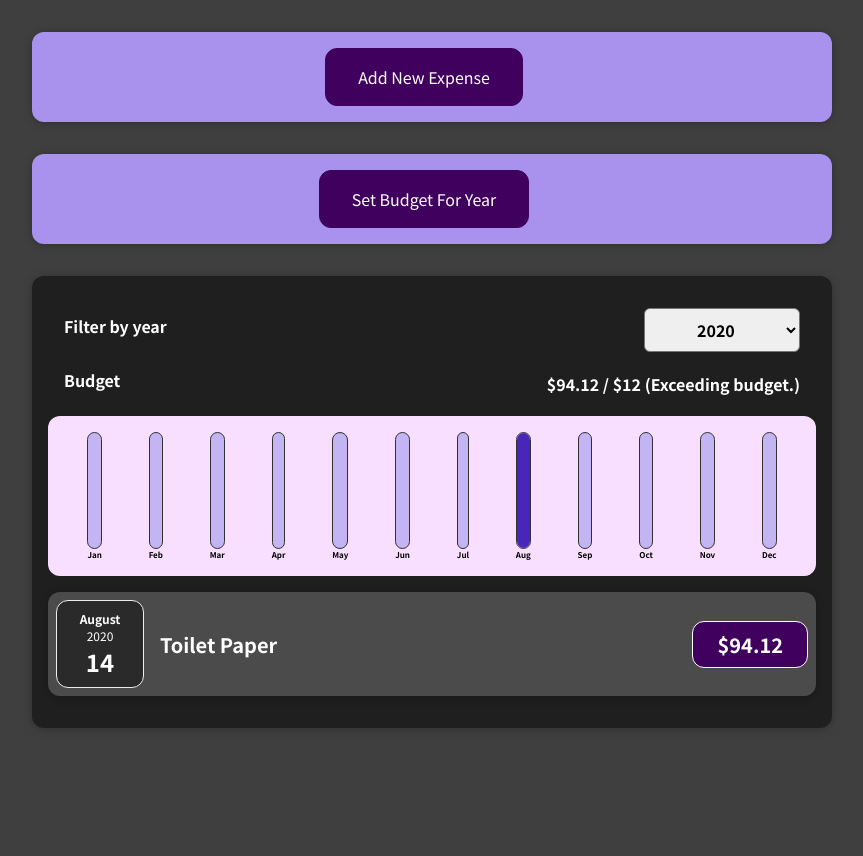
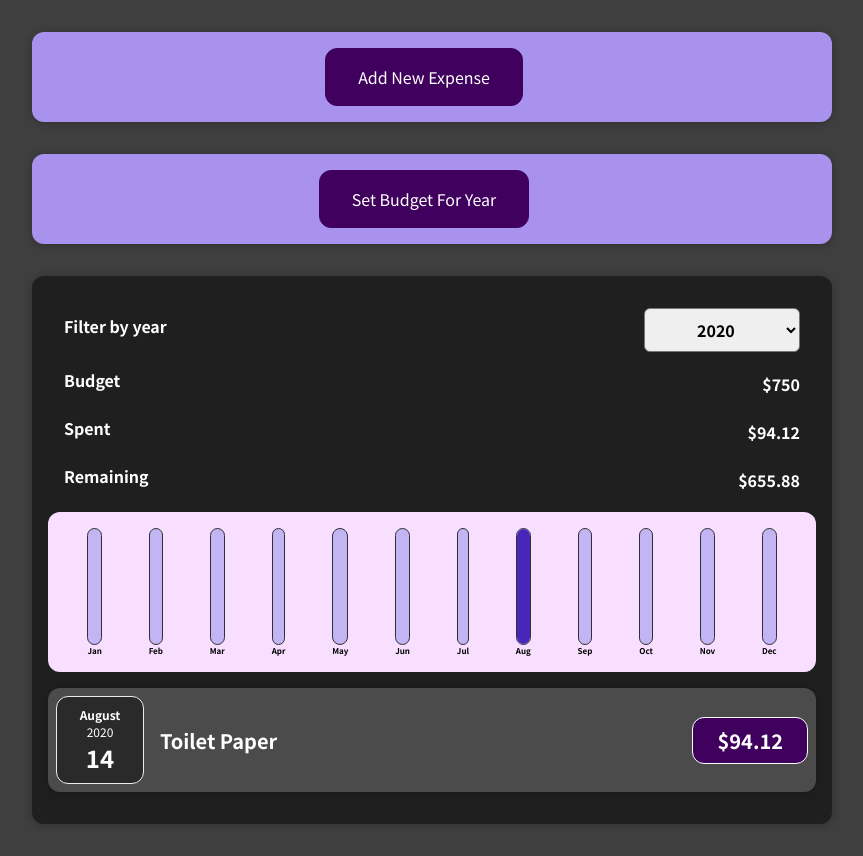
Before and after one commit to aazibch/expense-tracker, a React (Create React App) app: page / in a window 1280 px wide. Shown: the whole page, without its empty margins (208-1071 px from the left). Before the commit the page ends 800 px from the top, so only its background shows below. Built offline with nearby package versions, Linux system fonts and the light colour scheme.

Commit message:
Added components to better manage the budget of a given year.

```diff
--- a/src/App.js
+++ b/src/App.js
@@ -33,19 +33,19 @@ const DUMMY_EXPENSES = [
 const DUMMY_BUDGETS = [
     {
         year: '2019',
-        budget: 0
+        budget: 500
     },
     {
         year: '2020',
-        budget: 12
+        budget: 750
     },
     {
         year: '2021',
-        budget: 0
+        budget: 1000
     },
     {
         year: '2022',
-        budget: 0
+        budget: 1000
     }
 ];
 
--- a/src/components/Expenses/Expenses.js
+++ b/src/components/Expenses/Expenses.js
@@ -1,9 +1,8 @@
 import { useState } from 'react';
 import Card from '../UI/Card/Card';
-import ExpensesFilter from './ExpenseFilter/ExpenseFilter';
 import ExpensesChart from './ExpensesChart/ExpensesChart';
 import ExpensesList from './ExpensesList/ExpensesList';
-import ExpensesBudget from './ExpensesBudget/ExpensesBudget';
+import ExpensesDetails from './ExpensesDetails/ExpensesDetails';
 
 import './Expenses.css';
 
@@ -24,13 +23,10 @@ const Expenses = (props) => {
 
     return (
         <Card className="expenses">
-            <ExpensesFilter
-                value={filterYear}
+            <ExpensesDetails
+                filterYear={filterYear}
                 onFilterYearChange={onFilterYearChange}
-            />
-            <ExpensesBudget
-                filterYear={filterYear}
-                filteredExpenses={filteredExpenses}
+                expenses={filteredExpenses}
                 budget={budgetForFilterYear.budget}
             />
             <ExpensesChart expenses={filteredExpenses} />
--- a/src/components/Expenses/ExpensesBudget/ExpensesBudget.js
+++ /dev/null
@@ -1,24 +0,0 @@
-import './ExpensesBudget.css';
-
-const ExpensesBudget = (props) => {
-    let totalExpenses = 0;
-
-    for (const expense of props.filteredExpenses) {
-        totalExpenses += expense.amount;
-    }
-
-    let message = '';
-
-    if (totalExpenses > props.budget) message = '(Exceeding budget.)';
-
-    return (
-        <div className="expenses-budget">
-            <span className="expenses-budget__label">Budget</span>
-            <span>
-                ${totalExpenses} / ${props.budget} {message}
-            </span>
-        </div>
-    );
-};
-
-export default ExpensesBudget;
--- a/src/components/Expenses/ExpensesBudget/ExpensesBudget.css
+++ b/src/components/Expenses/ExpensesDetails/ExpensesDetail/ExpensesDetail.css
@@ -1,4 +1,4 @@
-.expenses-budget {
+.expenses-detail {
     color: white;
     padding: 0 1rem;
     display: flex;
@@ -9,6 +9,6 @@
     font-weight: bold;
 }
 
-.expenses-budget__label {
+.expenses-detail__label {
     margin-bottom: 0.5rem;
 }
--- /dev/null
+++ b/src/components/Expenses/ExpensesDetails/ExpensesDetail/ExpensesDetail.js
@@ -0,0 +1,12 @@
+import './ExpensesDetail.css';
+
+const ExpensesDetail = (props) => {
+    return (
+        <div className="expenses-detail">
+            <div className="expenses-detail__label">{props.label}</div>
+            <div>{props.value ? props.value : props.children}</div>
+        </div>
+    );
+};
+
+export default ExpensesDetail;
--- /dev/null
+++ b/src/components/Expenses/ExpensesDetails/ExpensesDetails.js
@@ -0,0 +1,27 @@
+import ExpensesDetail from './ExpensesDetail/ExpensesDetail';
+import ExpensesFilter from './ExpenseFilter/ExpenseFilter';
+
+const ExpensesDetails = (props) => {
+    let totalExpenses = 0;
+
+    for (const expense of props.expenses) {
+        totalExpenses += expense.amount;
+    }
+
+    const remainingAmount =
+        Math.round((props.budget - totalExpenses + Number.EPSILON) * 100) / 100;
+
+    return (
+        <>
+            <ExpensesFilter
+                value={props.filterYear}
+                onFilterYearChange={props.onFilterYearChange}
+            />
+            <ExpensesDetail label="Budget" value={'$' + props.budget} />
+            <ExpensesDetail label="Spent" value={'$' + totalExpenses} />
+            <ExpensesDetail label="Remaining" value={'$' + remainingAmount} />
+        </>
+    );
+};
+
+export default ExpensesDetails;
```
Also changed, not shown: src/components/Expenses/ExpensesDetails/ExpenseFilter/ExpenseFilter.css (renamed from src/components/Expenses/ExpenseFilter/ExpenseFilter.css), src/components/Expenses/ExpensesDetails/ExpenseFilter/ExpenseFilter.js (renamed from src/components/Expenses/ExpenseFilter/ExpenseFilter.js), 1 other file (tests, documents, lock files or other folders).
